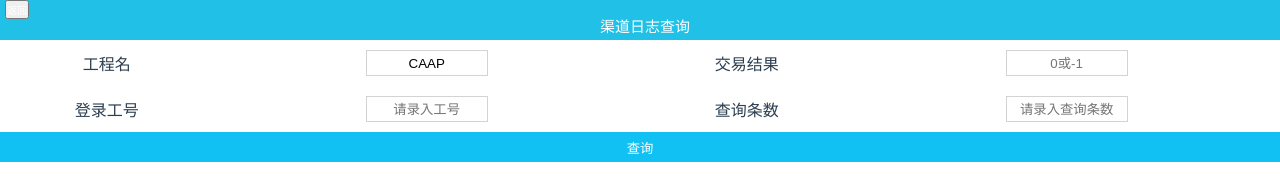
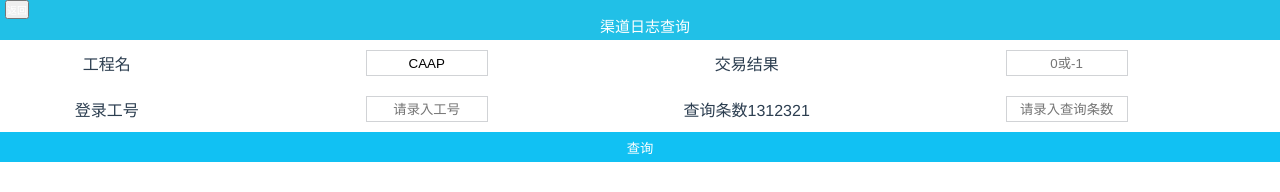
Before and after one commit to GitForIGan/SystemOperation, a Vue app: page /#/caapLogQuery in a window 1280 px wide. Shown: the top 192 px of the page. Built offline with nearby package versions, Linux system fonts and the light colour scheme.

Commit message:
测试提交

```diff
--- a/src/components/CaaplogQuery.vue
+++ b/src/components/CaaplogQuery.vue
@@ -37,7 +37,7 @@
                 </div>
                 <div class="flex flex_1">
                     <div class=" flex_1">
-                        <label>查询条数</label>
+                        <label>查询条数1312321</label>
                     </div>
                     <div class="flex_2 item">
                         <div class="input_item">
```
